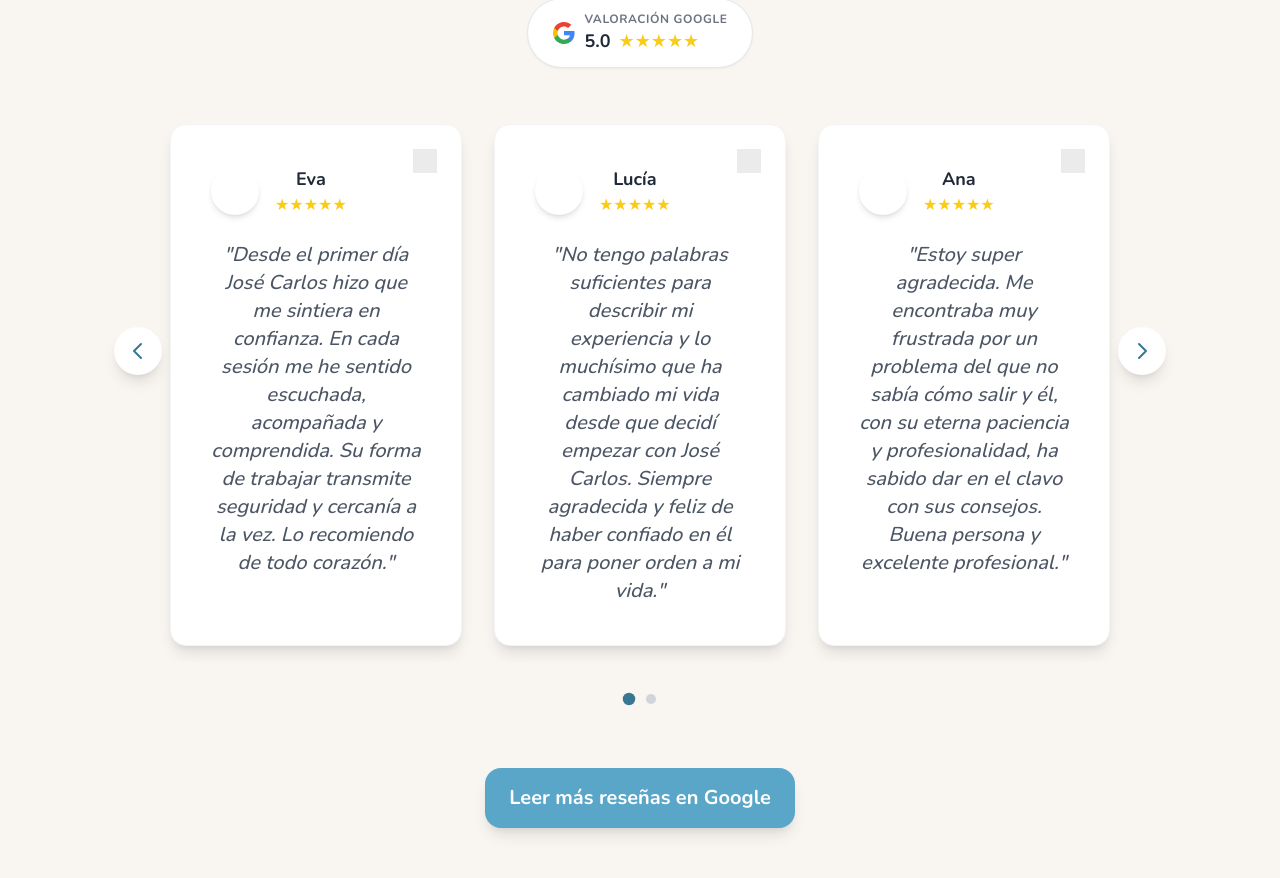
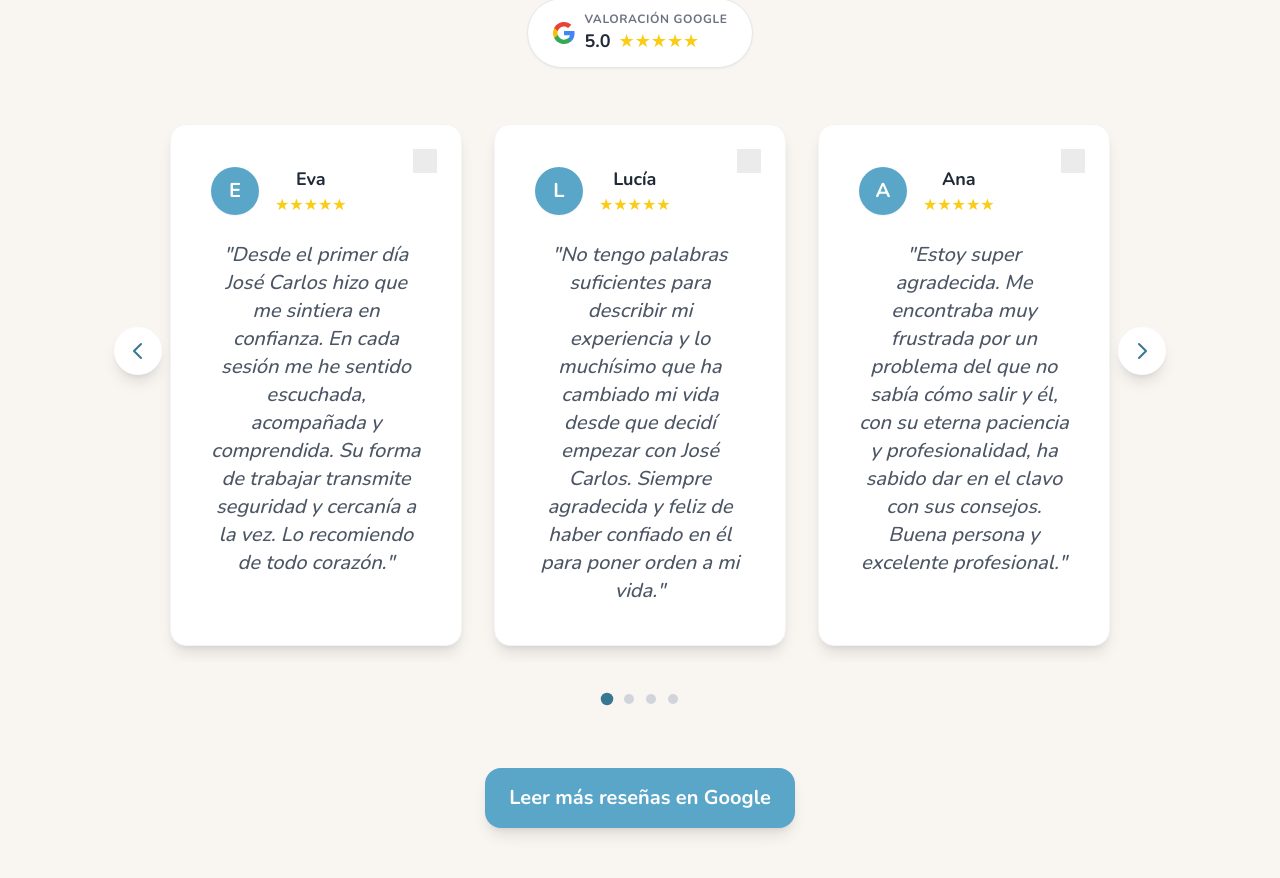
Before and after one commit to psicopiloto/psicopilotopage1, a Next.js app: page / in a window 1280 px wide. Shown: the part 4280-5158 px from the top of the page. Built offline with nearby package versions, Linux system fonts and the light colour scheme; grey boxes are pictures that could not be loaded.

Commit message:
Update index.js

```diff
--- a/pages/index.js
+++ b/pages/index.js
@@ -1,6 +1,6 @@
 // pages/index.js
 
-import { useState, useEffect } from "react";
+import { useState, useEffect, useMemo, useRef } from "react";
 import Nav from "../components/Nav";
 import Footer from "../components/Footer";
 import { NextSeo } from "next-seo";
@@ -36,11 +36,20 @@ const testimonialsData = [
 ];
 
 // ========================================================================
-// COMPONENTE CARRUSEL (Estilo Google + Letra Grande)
+// COMPONENTE CARRUSEL INFINITO (Estilo Rueda + Iniciales)
 // ========================================================================
 const TestimonialCarousel = ({ data }) => {
-  const [currentIndex, setCurrentIndex] = useState(0);
+  const originalLength = data.length;
+  // Triplicamos los datos para crear el efecto de bucle infinito
+  const extendedData = useMemo(() => [...data, ...data, ...data], [data]);
+
+  // Empezamos en el inicio del segundo set de datos
+  const [currentIndex, setCurrentIndex] = useState(originalLength);
   const [itemsPerPage, setItemsPerPage] = useState(1);
+  const [isTransitioning, setIsTransitioning] = useState(true);
+  const transitionTimeoutRef = useRef(null);
+  const transitionDurationStr = '500ms';
+  const transitionDurationNum = 500;
 
   useEffect(() => {
     const handleResize = () => {
@@ -56,16 +65,48 @@ const TestimonialCarousel = ({ data }) => {
     return () => window.removeEventListener("resize", handleResize);
   }, []);
 
+  // Lógica del "salto" infinito
+  useEffect(() => {
+    // Limpiamos timeouts anteriores si el usuario hace clic rápido
+    if (transitionTimeoutRef.current) {
+      clearTimeout(transitionTimeoutRef.current);
+    }
+
+    // Si estamos en el tercer set (muy a la derecha), saltamos atrás al segundo set
+    if (currentIndex >= originalLength * 2) {
+      transitionTimeoutRef.current = setTimeout(() => {
+        setIsTransitioning(false); // Desactivar transición para el salto
+        setCurrentIndex(currentIndex - originalLength);
+      }, transitionDurationNum);
+    }
+    // Si estamos en el primer set (muy a la izquierda), saltamos adelante al segundo set
+    else if (currentIndex < originalLength) {
+      transitionTimeoutRef.current = setTimeout(() => {
+        setIsTransitioning(false); // Desactivar transición para el salto
+        setCurrentIndex(currentIndex + originalLength);
+      }, transitionDurationNum);
+    }
+  }, [currentIndex, originalLength]);
+
+
+  // Reactivar la transición después del salto instantáneo
+  useEffect(() => {
+    if (!isTransitioning) {
+        // Usamos un pequeño timeout para asegurar que el DOM se actualizó sin transición
+        // antes de volver a activarla
+        setTimeout(() => {
+            setIsTransitioning(true);
+        }, 50);
+    }
+  }, [isTransitioning]);
+
+
   const nextSlide = () => {
-    setCurrentIndex((prevIndex) =>
-      prevIndex + 1 > data.length - itemsPerPage ? 0 : prevIndex + 1
-    );
+    setCurrentIndex(prev => prev + 1);
   };
 
   const prevSlide = () => {
-    setCurrentIndex((prevIndex) =>
-      prevIndex - 1 < 0 ? data.length - itemsPerPage : prevIndex - 1
-    );
+    setCurrentIndex(prev => prev - 1);
   };
 
   const GoogleLogo = () => (
@@ -76,6 +117,9 @@ const TestimonialCarousel = ({ data }) => {
       <path d="M12 5.38c1.62 0 3.06.56 4.21 1.64l3.15-3.15C17.45 2.09 14.97 1 12 1 7.7 1 3.99 3.47 2.18 7.07l3.66 2.84c.87-2.6 3.3-4.53 6.16-4.53z" fill="#EA4335" />
     </svg>
   );
+
+  // Calcular el índice real para los puntos indicadores
+  const actualIndex = currentIndex % originalLength;
 
   return (
     <div className="relative w-full max-w-[1400px] mx-auto px-4 md:px-12">
@@ -99,10 +143,14 @@ const TestimonialCarousel = ({ data }) => {
       {/* CARRUSEL */}
       <div className="overflow-hidden relative py-4">
         <div
-          className="flex transition-transform duration-500 ease-out"
-          style={{ transform: `translateX(-${currentIndex * (100 / itemsPerPage)}%)` }}
+          className={`flex ${isTransitioning ? `transition-transform ease-out` : ''}`}
+          style={{
+            transform: `translateX(-${currentIndex * (100 / itemsPerPage)}%)`,
+            transitionDuration: isTransitioning ? transitionDurationStr : '0ms'
+          }}
         >
-          {data.map((item, index) => (
+          {extendedData.map((item, index) => (
+            // Usamos index como key aquí porque los datos están duplicados
             <div
               key={index}
               className="flex-shrink-0 px-4 w-full lg:w-1/3"
@@ -116,7 +164,8 @@ const TestimonialCarousel = ({ data }) => {
                 </div>
 
                 <div className="flex items-center mb-6">
-                  <div className="bg-gradient-to-br from-psicopiloto-green-400 to-psicopiloto-blue-500 text-white rounded-full w-12 h-12 flex items-center justify-center font-bold text-xl mr-4 shadow-md">
+                  {/* AVATAR CON INICIAL - Estilo Google estándar (color sólido) */}
+                  <div className="bg-psicopiloto-blue-500 text-white rounded-full w-12 h-12 flex items-center justify-center font-bold text-xl mr-4 shadow-sm">
                     {item.author.charAt(0)}
                   </div>
                   <div>
@@ -127,7 +176,6 @@ const TestimonialCarousel = ({ data }) => {
                   </div>
                 </div>
 
-                {/* AQUI ESTÁ EL CAMBIO DE TAMAÑO DE TEXTO */}
                 <p className="text-gray-600 text-lg md:text-xl leading-relaxed italic font-medium">
                   "{item.text}"
                 </p>
@@ -159,12 +207,13 @@ const TestimonialCarousel = ({ data }) => {
         </svg>
       </button>
 
-      {/* INDICADORES */}
+      {/* INDICADORES (Puntos) */}
       <div className="flex justify-center space-x-3 mt-8">
-        {Array.from({ length: Math.ceil(data.length - (itemsPerPage - 1)) }).map((_, idx) => (
+        {data.map((_, idx) => (
           <div
             key={idx}
-            className={`h-2.5 w-2.5 rounded-full transition-all duration-300 ${idx === currentIndex ? 'bg-psicopiloto-blue-600 scale-125' : 'bg-gray-300'}`}
+            // Comparamos el índice real (módulo) para activar el punto correcto
+            className={`h-2.5 w-2.5 rounded-full transition-all duration-300 ${idx === actualIndex ? 'bg-psicopiloto-blue-600 scale-125' : 'bg-gray-300'}`}
           />
         ))}
       </div>
@@ -364,7 +413,7 @@ export default function Home() {
         </section>
 
         {/* ======================================================================== */}
-        {/* SECCIÓN DE TESTIMONIOS (CARRUSEL GRANDE ESTILO PSINTONIA) */}
+        {/* SECCIÓN DE TESTIMONIOS (CARRUSEL INFINITO ESTILO RUEDA) */}
         {/* ======================================================================== */}
         <section className="py-20 bg-psicopiloto-sand-50 overflow-hidden">
           <div className="container mx-auto max-w-full text-center">
```
